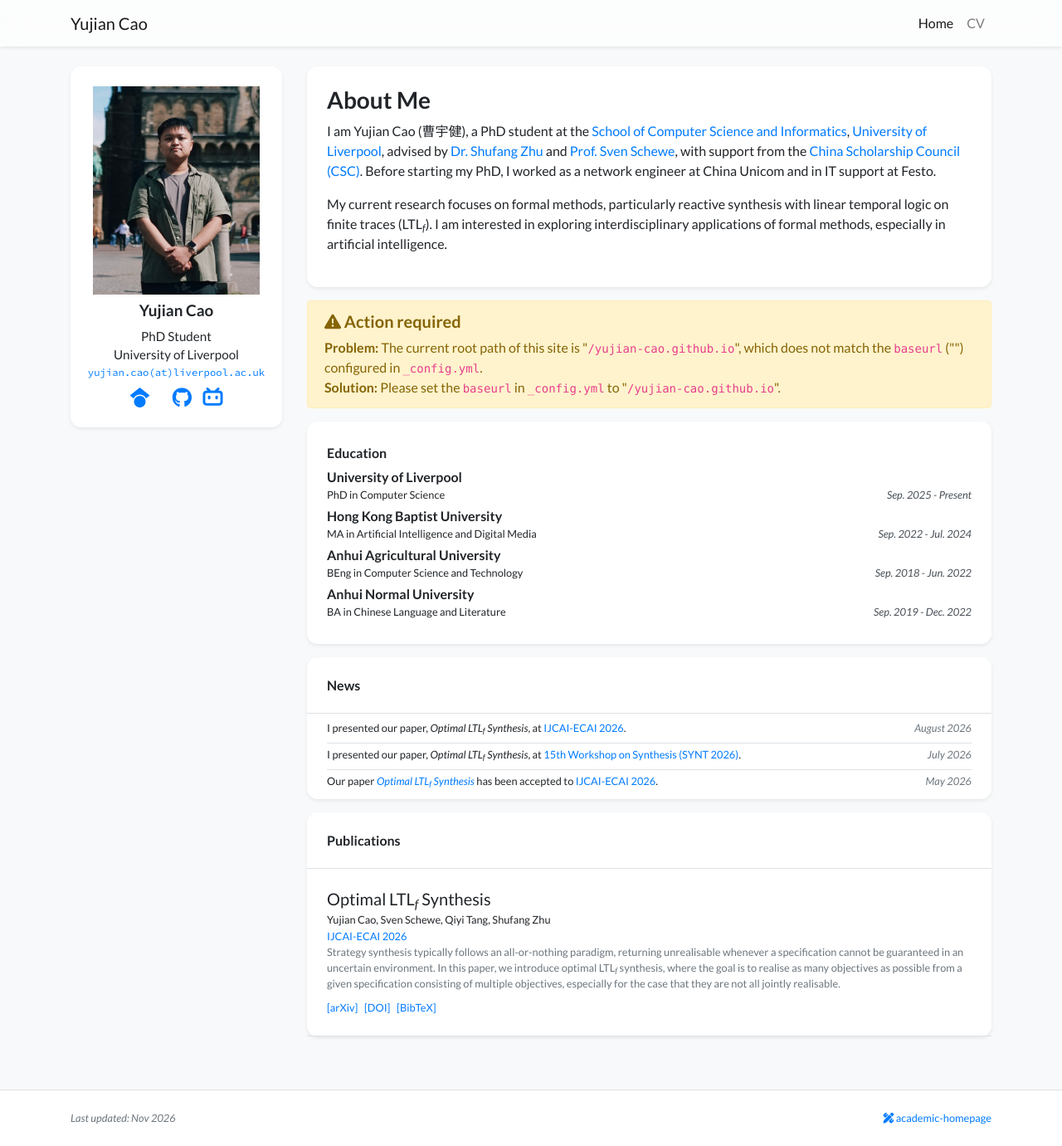
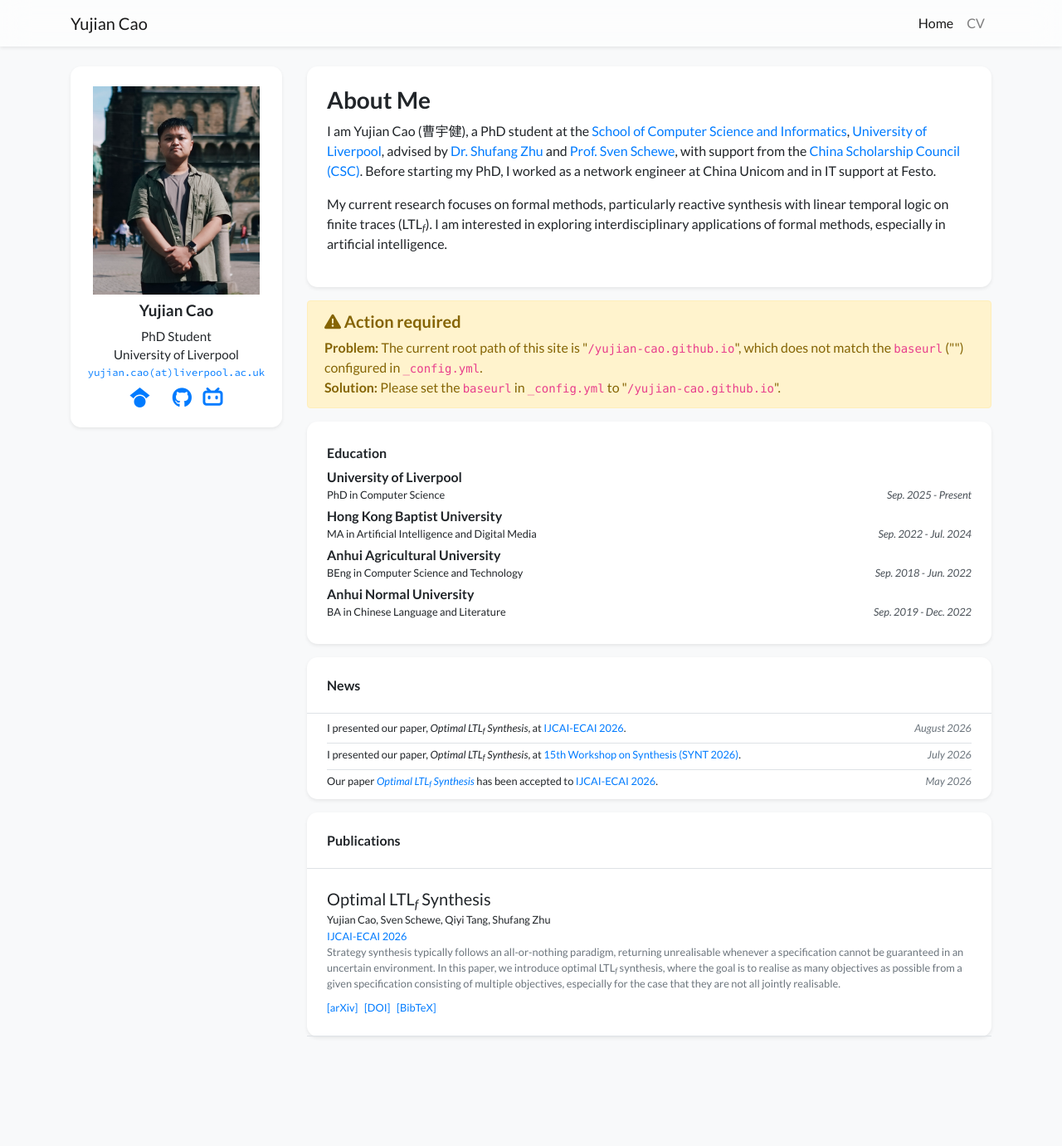
Before and after one commit to Yujian-Cao/yujian-cao.github.io, a Jekyll site: the page built from index.html, in a window 1280 px wide and 1381 px high. Shown: the whole window at 83% size. Built offline with Jekyll 4.4.1, drawn with Linux system fonts in a browser that asks for light colours; nearby versions of some CDN libraries; a style sheet for code colours, icons or effects is not loaded.

Commit message:
Remove global footer

```diff
--- a/_data/display.yml
+++ b/_data/display.yml
@@ -3,8 +3,3 @@ homepage:
   show_news: true
   show_selected_publications: true
   num_news: 10
-
-# Feel free to replace the footer text if you would like to, but I will greatly appreciate it
-# if you keep the link to the template so that more people can benefit from it. Thanks!
-footer_text: >-
-  <a href="https://github.com/luost26/academic-homepage" target="_blank"><i class="fas fa-pencil-ruler"></i> academic-homepage</a>
--- a/_includes/footer.html
+++ /dev/null
@@ -1,16 +0,0 @@
-<footer class="footer border-top py-2 mt-5 bg-white small">
-    <div class="{% if page.container_class %}{{ page.container_class }}{% else %}container-lg{% endif %}">
-        <div class="row my-3">
-            <div class="col-6">
-                <div class="text-muted">
-                    <i>Last updated: {{ "now" | date: "%b %Y" }}</i>
-                </div>
-            </div>
-            <div class="col-6">
-                <div class="text-right text-muted">
-                    {{ site.data.display.footer_text }}
-                </div>
-            </div>
-        </div>
-    </div>
-</footer>
--- a/_layouts/blog_post.html
+++ b/_layouts/blog_post.html
@@ -62,8 +62,6 @@
         </div>
     </main>
 
-    {% include footer.html %}
-
     <!-- Scripts -->
     <script src="https://cdnjs.cloudflare.com/ajax/libs/jquery/3.5.1/jquery.min.js"></script>
     <script src="//cdnjs.cloudflare.com/ajax/libs/jquery.lazy/1.7.9/jquery.lazy.min.js"></script>
--- a/_layouts/default.html
+++ b/_layouts/default.html
@@ -28,8 +28,6 @@
     <div class="{% if page.container_class %}{{ page.container_class }}{% else %}container-lg{% endif %}">
         {{content}}
     </div>
-    {% include footer.html %}
-
     <!-- Scripts -->
     <script src="https://cdnjs.cloudflare.com/ajax/libs/jquery/3.5.1/jquery.min.js"></script>
     <script src="//cdnjs.cloudflare.com/ajax/libs/jquery.lazy/1.7.9/jquery.lazy.min.js"></script>
```
